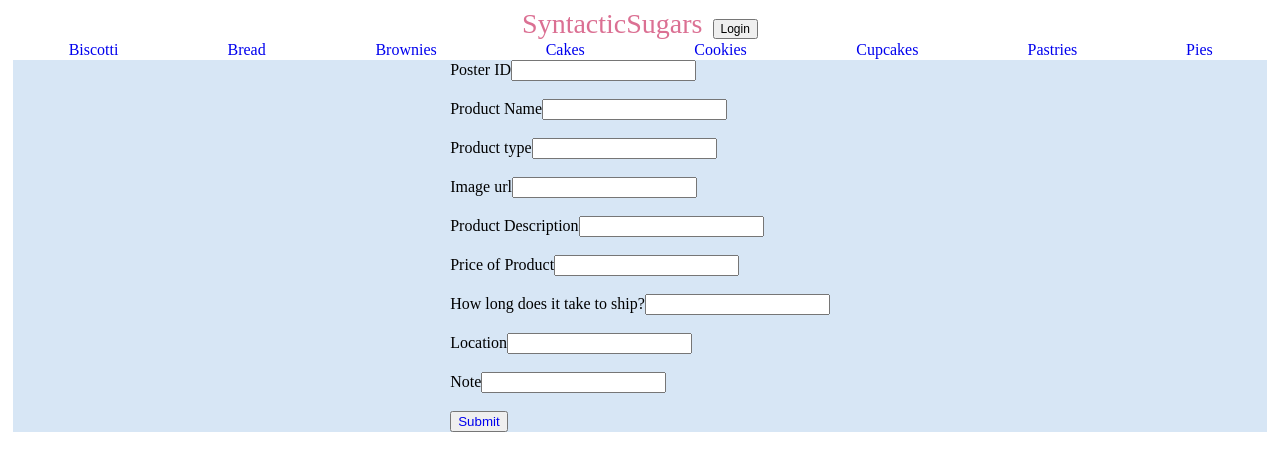
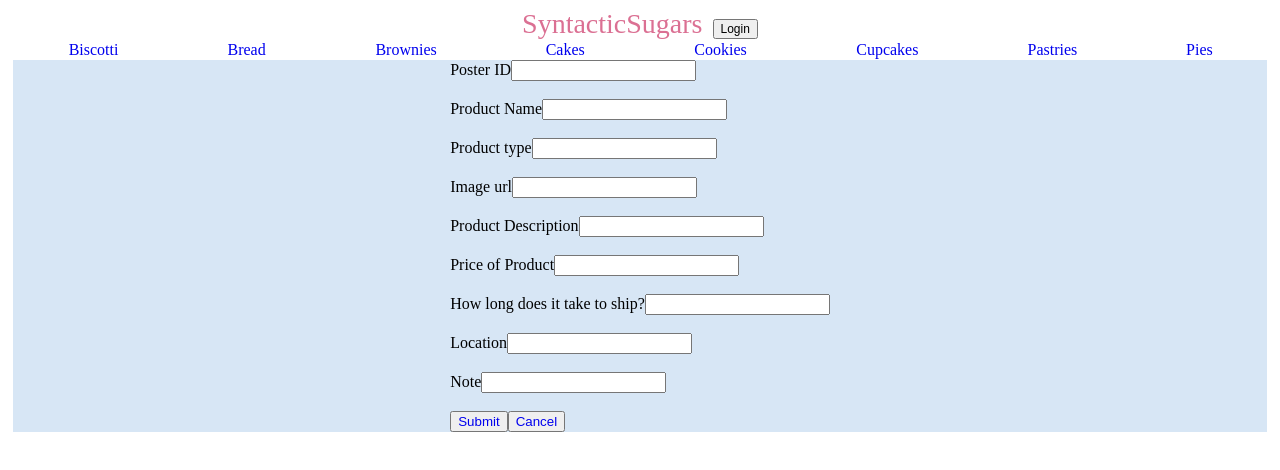
Before and after one commit to SyntacticSugars/SyntacticSugars, a React app: page /create_product in a window 1280 px wide. Shown: the top 470 px of the page. Built offline with nearby package versions, Linux system fonts and the light colour scheme.

Commit message:
added cancel create product button

```diff
--- a/src/components/CreateProduct.jsx
+++ b/src/components/CreateProduct.jsx
@@ -85,6 +85,7 @@ return (
     }}><Link style={{textDecoration:"none"}} to='/'>
      Submit</Link>
     </button>
+    <button onClick={()=>{setAddProductState(false)}}><Link style={{textDecoration:"none"}} to="/">Cancel</Link></button>
     </div>
     </CreateProductBox>
     );
```
